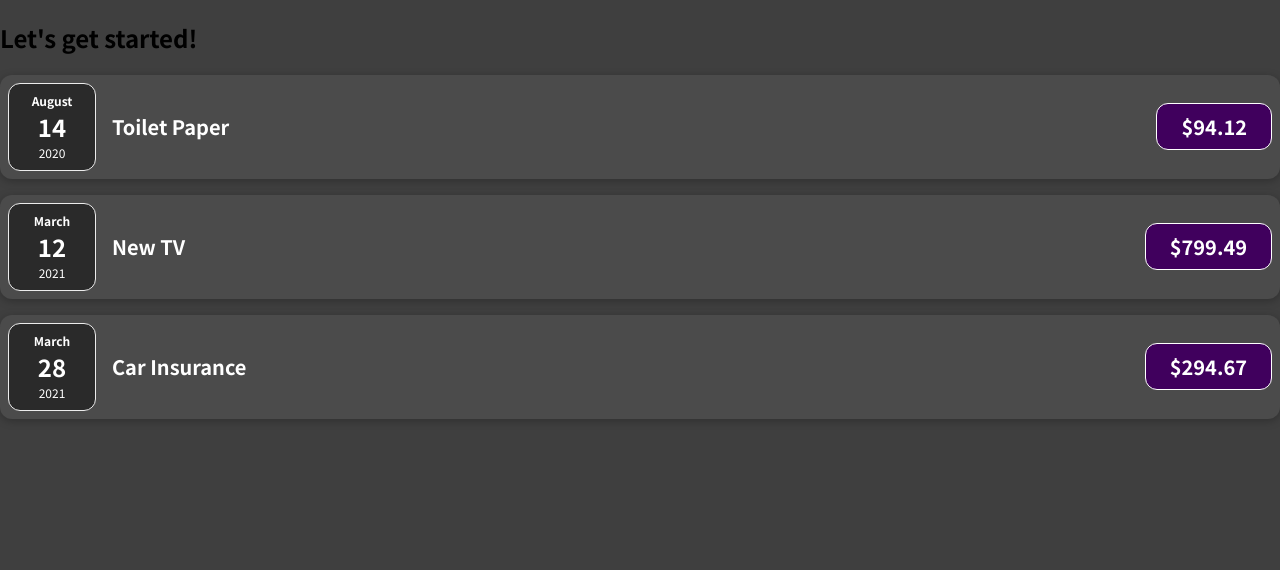
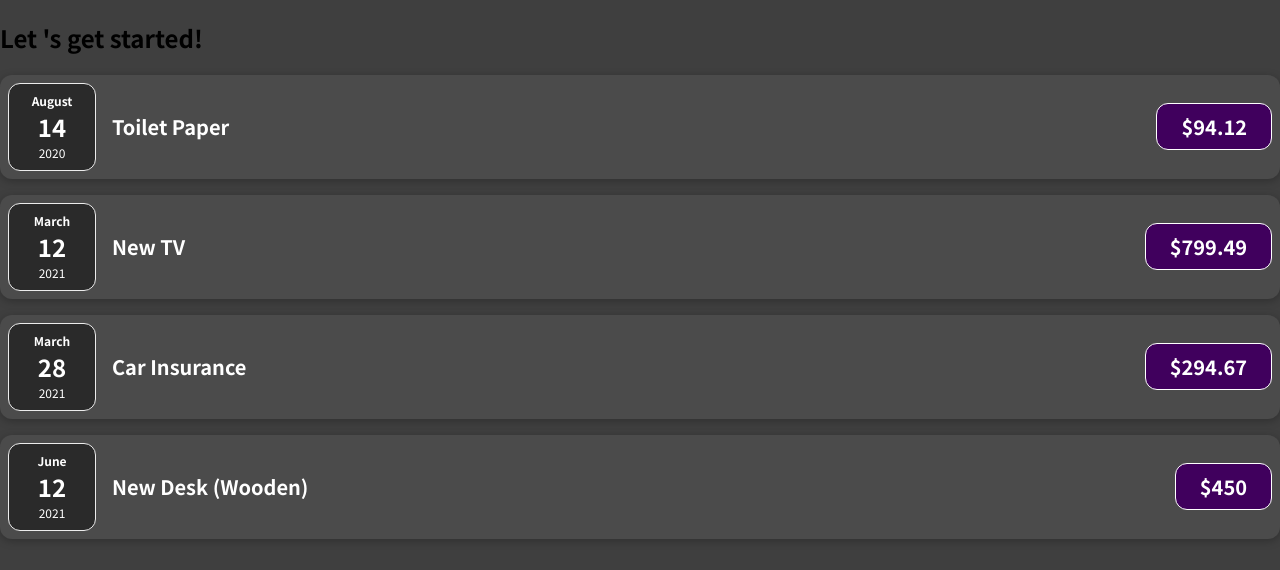
Before and after one commit to Tobi-DataDetective/React-Track, a React (Create React App) app in the folder 01-starting-setup/: page / in a window 1280 px wide. Shown: the top 570 px of the page. Built offline with nearby package versions, Linux system fonts and the light colour scheme.

Commit message:
array listing

```diff
--- a/01-starting-setup/src/App.js
+++ b/01-starting-setup/src/App.js
@@ -8,7 +8,12 @@ function App() {
       amount: 94.12,
       date: new Date(2020, 7, 14),
     },
-    { id: "e2", title: "New TV", amount: 799.49, date: new Date(2021, 2, 12) },
+    {
+      id: "e2",
+      title: "New TV",
+      amount: 799.49,
+      date: new Date(2021, 2, 12),
+    },
     {
       id: "e3",
       title: "Car Insurance",
@@ -25,22 +30,27 @@ function App() {
 
   return (
     <div>
-      <h2>Let's get started!</h2>
+      <h2> Let 's get started!</h2>{" "}
       <ExpenseItem
         title={expenses[0].title}
         amount={expenses[0].amount}
         date={expenses[0].date}
-      />
+      />{" "}
       <ExpenseItem
         title={expenses[1].title}
         amount={expenses[1].amount}
         date={expenses[1].date}
-      />
+      />{" "}
       <ExpenseItem
         title={expenses[2].title}
         amount={expenses[2].amount}
         date={expenses[2].date}
-      />
+      />{" "}
+      <ExpenseItem
+        title={expenses[3].title}
+        amount={expenses[3].amount}
+        date={expenses[3].date}
+      />{" "}
     </div>
   );
 }
```
